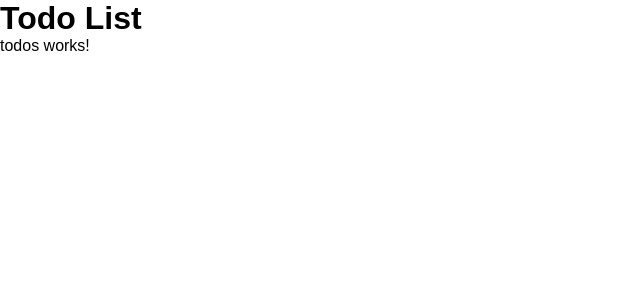
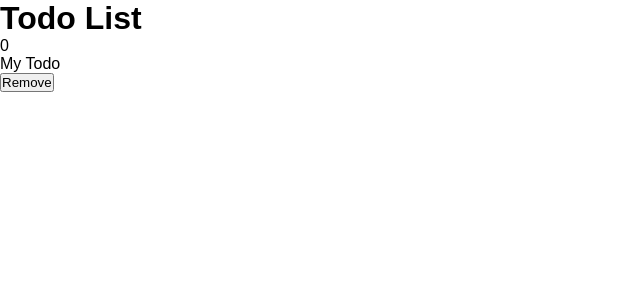
Before and after one commit to Stanley-Ugo/First-Angular11-App, an Angular app: page / in a window 1280 px wide. Shown: the top 300 px of the page, without its empty margins (0-640 px from the left). Built offline with nearby package versions, Linux system fonts and the light colour scheme.

Commit message:
Adding todo in the todo component 12:29

```diff
--- a/src/app/components/todos/todos.component.html
+++ b/src/app/components/todos/todos.component.html
@@ -1 +1,7 @@
-<p>todos works!</p>
+<div class="todos">
+  <div class="todo">
+    <div class="id">0</div>
+    <div class="content">My Todo</div>
+    <button class="delete">Remove</button>
+  </div>
+</div>
```
